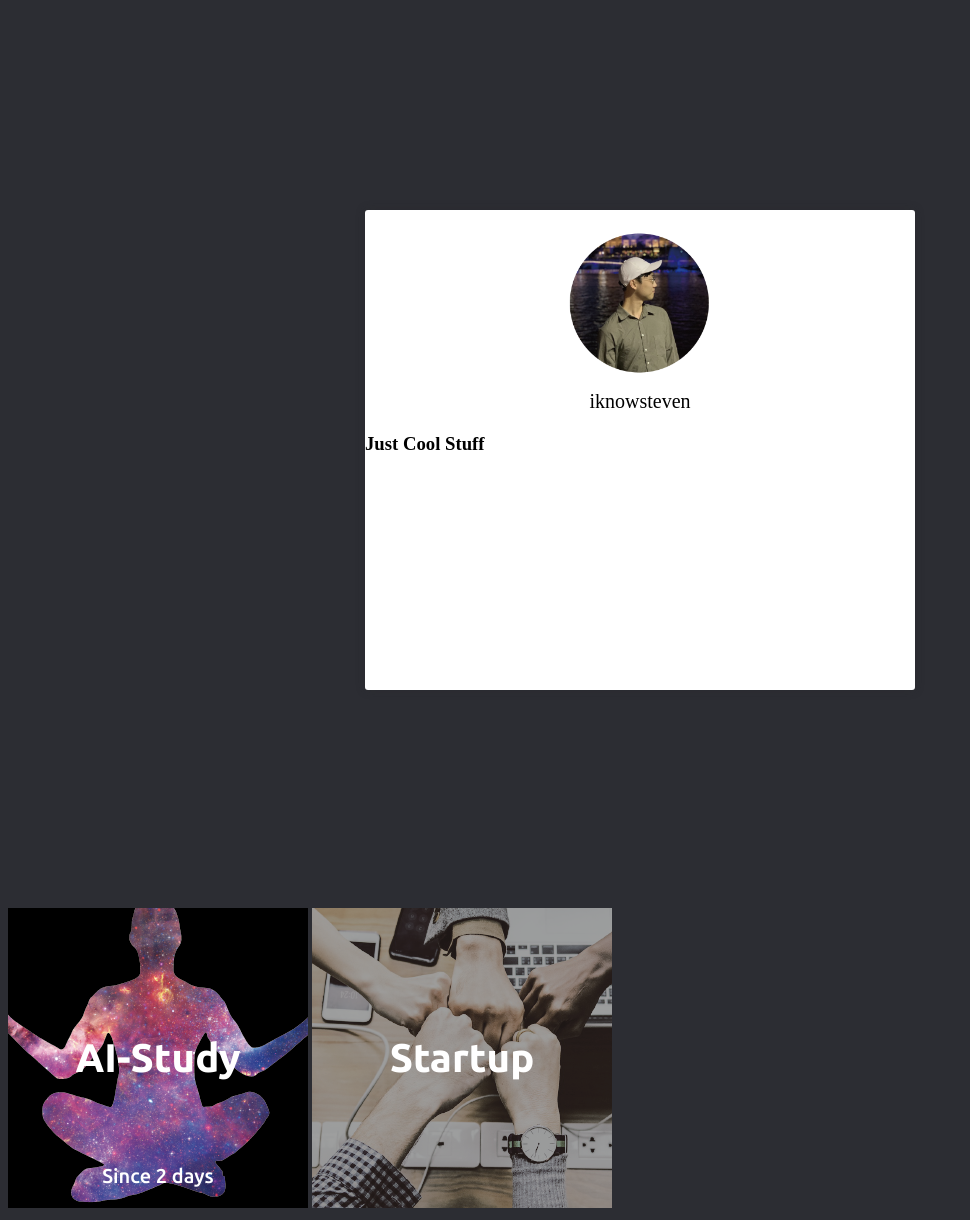
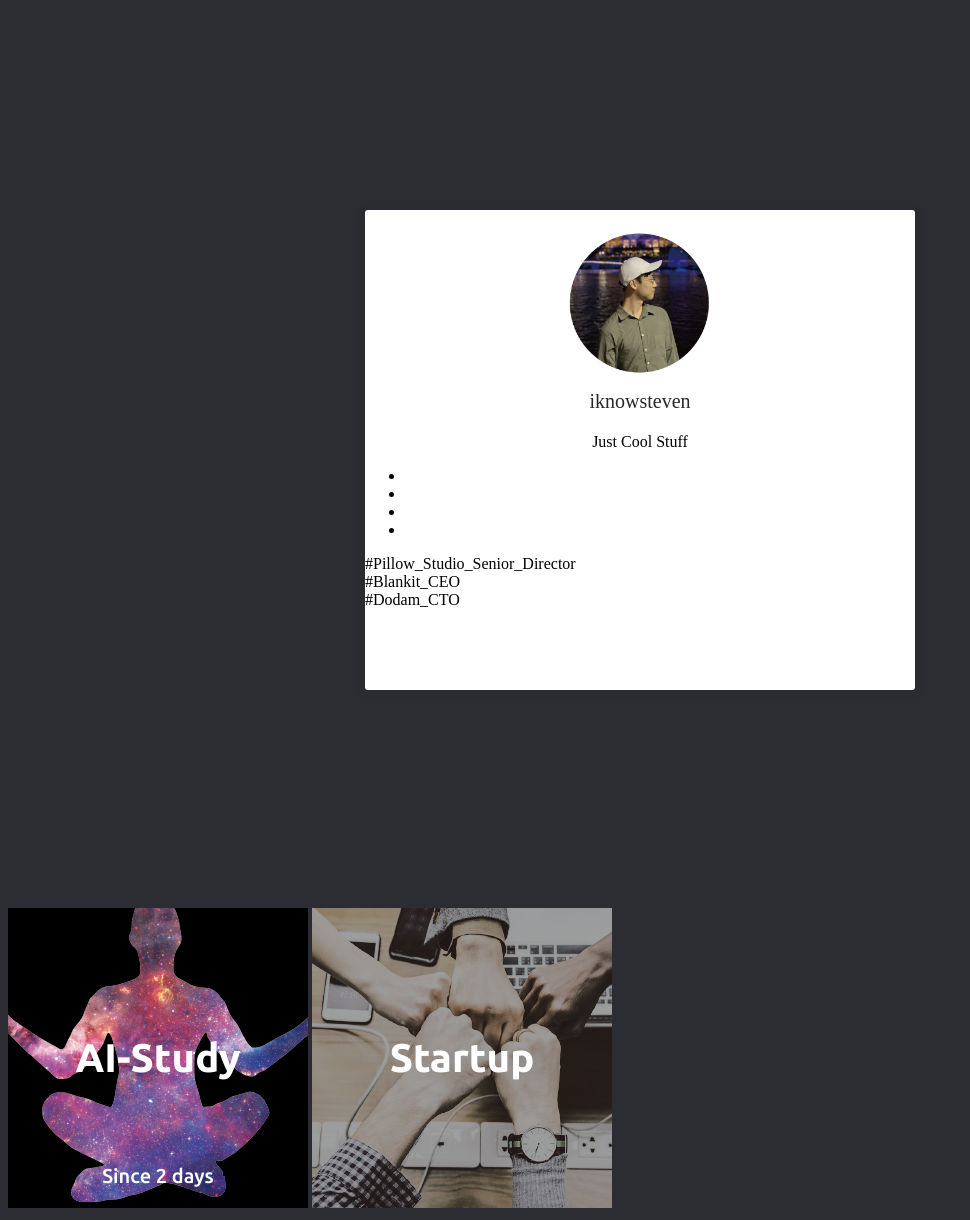
Before and after one commit to iknowSteven/iknowSteven.github.io, a Jekyll site: the page built from index.md, in a window 1280 px wide. Shown: the whole page, without its empty margins (0-970 px from the left). Built offline with Jekyll 4.4.1, drawn with Linux system fonts in a browser that asks for light colours; our own code applies the rules of GitHub Pages for plain Markdown files.

Commit message:
no message

```diff
--- a/_layouts/home.html
+++ b/_layouts/home.html
@@ -12,6 +12,12 @@
         <img src="../images/Profile.png">
         <h1>iknowsteven</h1>
         <h3>Just Cool Stuff</h3>
+        {% include social-links.html %}
+        <div>
+            <div>#Pillow_Studio_Senior_Director</div>
+            <div>#Blankit_CEO</div>
+            <div>#Dodam_CTO</div>
+        </div>
     </article>
 </section>
 <article id="all_countdown_container">
--- a/assets/css/home.css
+++ b/assets/css/home.css
@@ -45,4 +45,11 @@ html {
     font-size: 20px;
     font-weight: 400;
     text-align: center;
+    color: #282828;
  }
+
+#home_main h3 {
+    font-size: 16px;
+    font-weight: 400;
+    text-align: center;
+}
```
Also changed, not shown: other parts of _layouts/home.html (+1 -1 lines).
